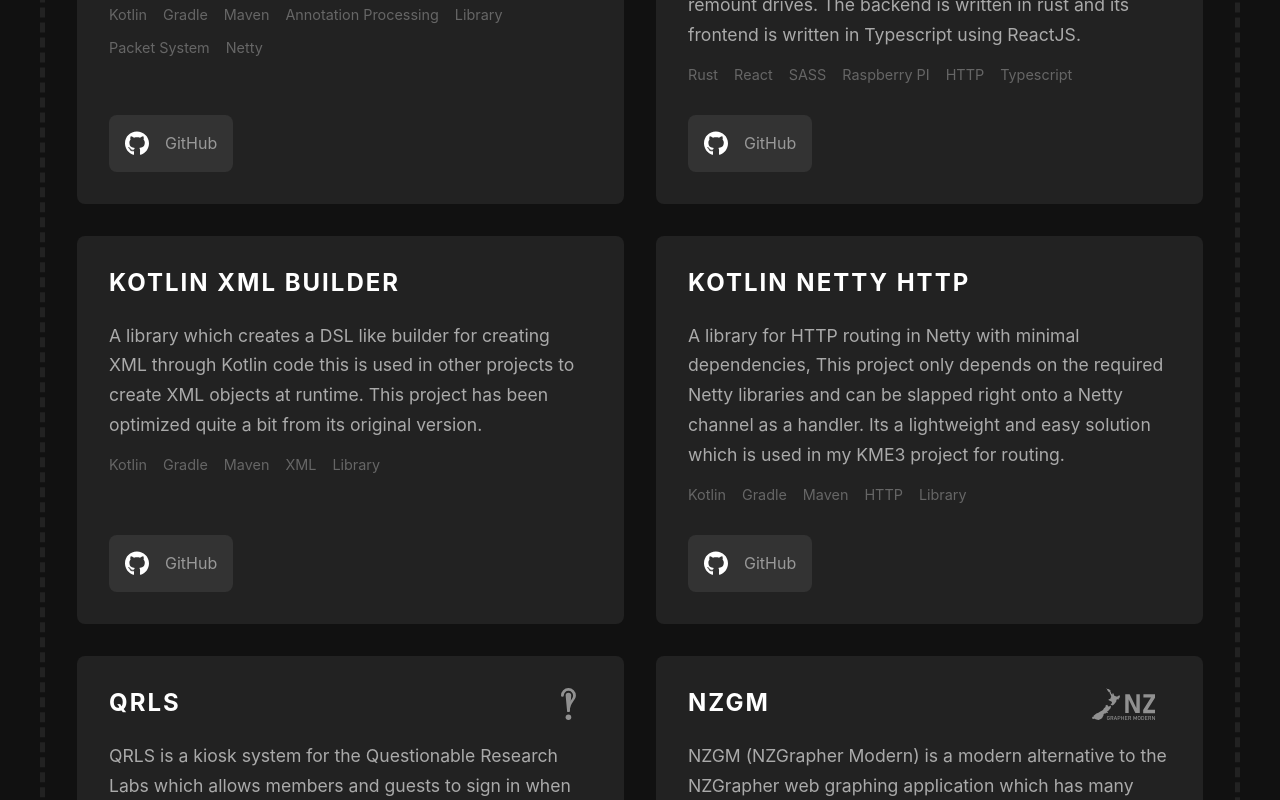
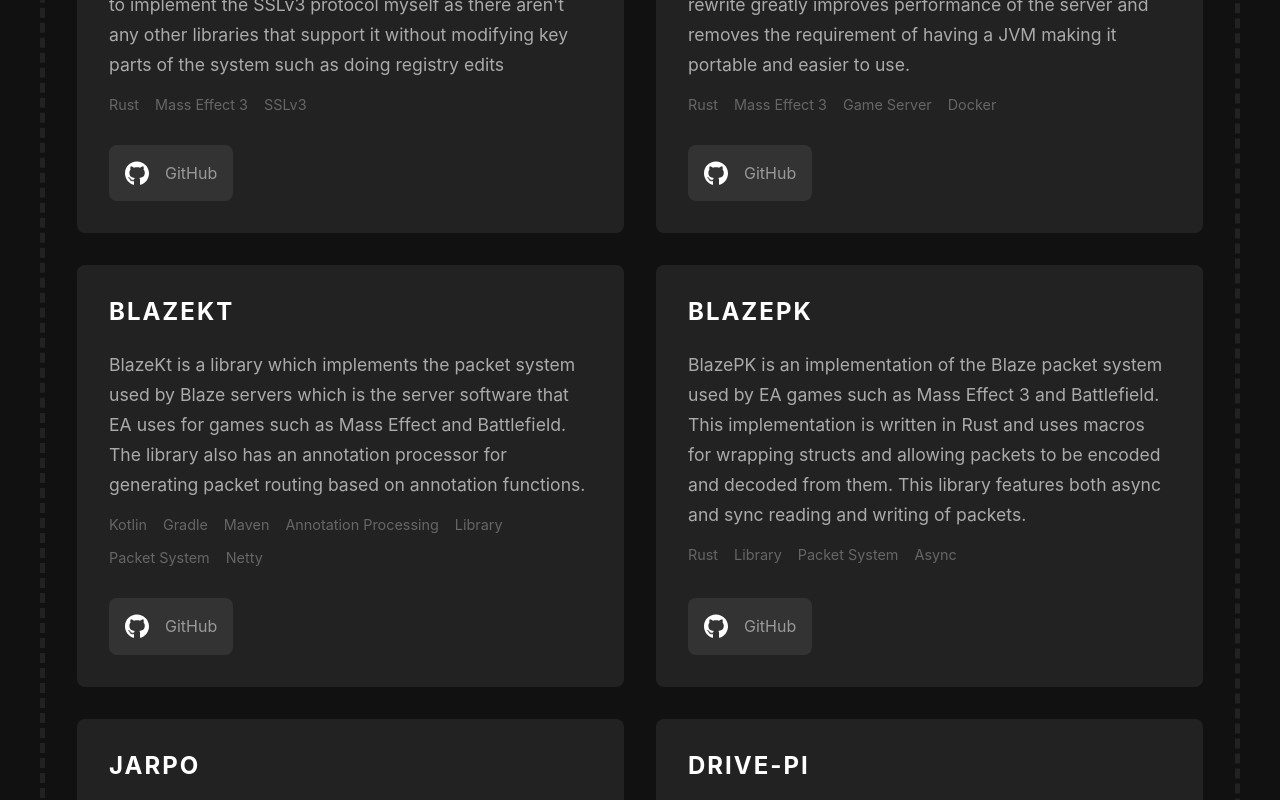
Before and after one commit to jacobtread/jacobtread-nextjs, a Next.js app: page /projects in a window 1280 px wide. Shown: the part 1040-1840 px from the top of the page. Built offline with nearby package versions, Linux system fonts and the light colour scheme.

Commit message:
Added more projects to projects list

```diff
--- a/pages/projects.tsx
+++ b/pages/projects.tsx
@@ -29,7 +29,7 @@
 
                 <Project
                     title="Pocket Relay"
-                    links={[createGitHubLink('jacobtread/PocketRelay')]}
+                    links={[createGitHubLink('PocketRelay/ServerKotlin')]}
                     tags={['Kotlin', 'Mass Effect 3', 'Game Server', 'Netty', 'Docker']}>
                     Custom dedicated Mass Effect 3 game server software which emulates the functionality of the
                     official EA servers with the added benefit of allowing &quot;Home Hosting&quot; / LAN play.
@@ -38,6 +38,27 @@
                     the official servers which decoding all the packets in-between.
                 </Project>
 
+                <Project
+                    title="Blaze SSL"
+                    links={[createGitHubLink('jacobtread/blaze-ssl')]}
+                    tags={['Rust', 'Mass Effect 3', 'SSLv3']}>
+                    Implementation of the SSLv3 protocol in rust to support the game clients for Mass Effect 3
+                    which are only able to use SSLv3 due to its hardcoded implementation so in order to make
+                    it possible for the Rust rewrite of PocketRelay and to introduce the new client app I
+                    decided to implement the SSLv3 protocol myself as there aren&apos;t any other libraries that
+                    support it without modifying key parts of the system such as doing registry edits
+                </Project>
+
+                <Project
+                    title="Pocket Relay (Rust Rewrite)"
+                    links={[createGitHubLink('PocketRelay/ServerRust')]}
+                    tags={['Rust', 'Mass Effect 3', 'Game Server', 'Docker']}>
+                    I have started completely rewriting my Pocket Relay game server in Rust with a new architecture
+                    which moves the Redirect portion of the server into a small Rust client application which in
+                    when fully implemented will proxy the remainder of the game traffic to the server. This rewrite
+                    greatly improves performance of the server and removes the requirement of having a JVM making it
+                    portable and easier to use.
+                </Project>
 
                 <Project
                     title="BlazeKt"
@@ -48,6 +69,25 @@
                     also has an annotation processor for generating packet routing based on annotation functions.
                 </Project>
 
+                <Project
+                    title="BlazePK"
+                    links={[createGitHubLink('jacobtread/BlazePK-rs')]}
+                    tags={['Rust', 'Library', 'Packet System', 'Async']}>
+                    BlazePK is an implementation of the Blaze packet system used by EA games such as Mass Effect 3 and
+                    Battlefield. This implementation is written in Rust and uses macros for wrapping structs and allowing
+                    packets to be encoded and decoded from them. This library features both async and sync reading and writing
+                    of packets.
+                </Project>
+
+                <Project
+                    title="Jarpo"
+                    links={[createGitHubLink('jacobtread/Jarpo')]}
+                    tags={['Rust', 'React', 'SASS', 'HTTP', 'Typescript']}>
+                    This is a work-in progress web application which is intended to be an easily accessible public repository
+                    for compiled Minecraft server Jar files. Although this is in very early stages whats currently being
+                    implemented is a clone of the Spigot Build Tools in Rust as part of the backend to compile spigot Jars
+                    fast and asynchronously
+                </Project>
 
                 <Project
                     title="Drive-PI"
@@ -58,7 +98,6 @@
                     a management web interface to unmount, mount and remount drives. The backend is written in rust and its
                     frontend is written in Typescript using ReactJS.
                 </Project>
-
 
                 <Project
                     title="Kotlin XML Builder"
@@ -288,6 +327,13 @@
                     for &quot;Web Design 2.4 AS91893&quot;.
                 </Project>
 
+                <Project
+                    title="TinyServe"
+                    links={[createGitHubLink('jacobtread/TinyServe')]}
+                    tags={['Rust', 'HTTP', 'Server']}>
+                    This is a tiny portable Rust application which has only one purpose and that is to create an
+                    HTTP server that shares all the files placed in the &quot;public&quot; folder next to it
+                </Project>
 
                 <Project
                     title="InstaViewer"
@@ -297,14 +343,12 @@
                     message.
                 </Project>
 
-
                 <Project
                     title="Spew"
                     links={[createGitHubLink('jacobtread/spew')]}
                     tags={['Rust', 'Language']}>
                     A very early stages custom language the linked repository is the parser which is written in rust.
                 </Project>
-
 
                 <Project
                     title="jacobtread.github.io"
```
